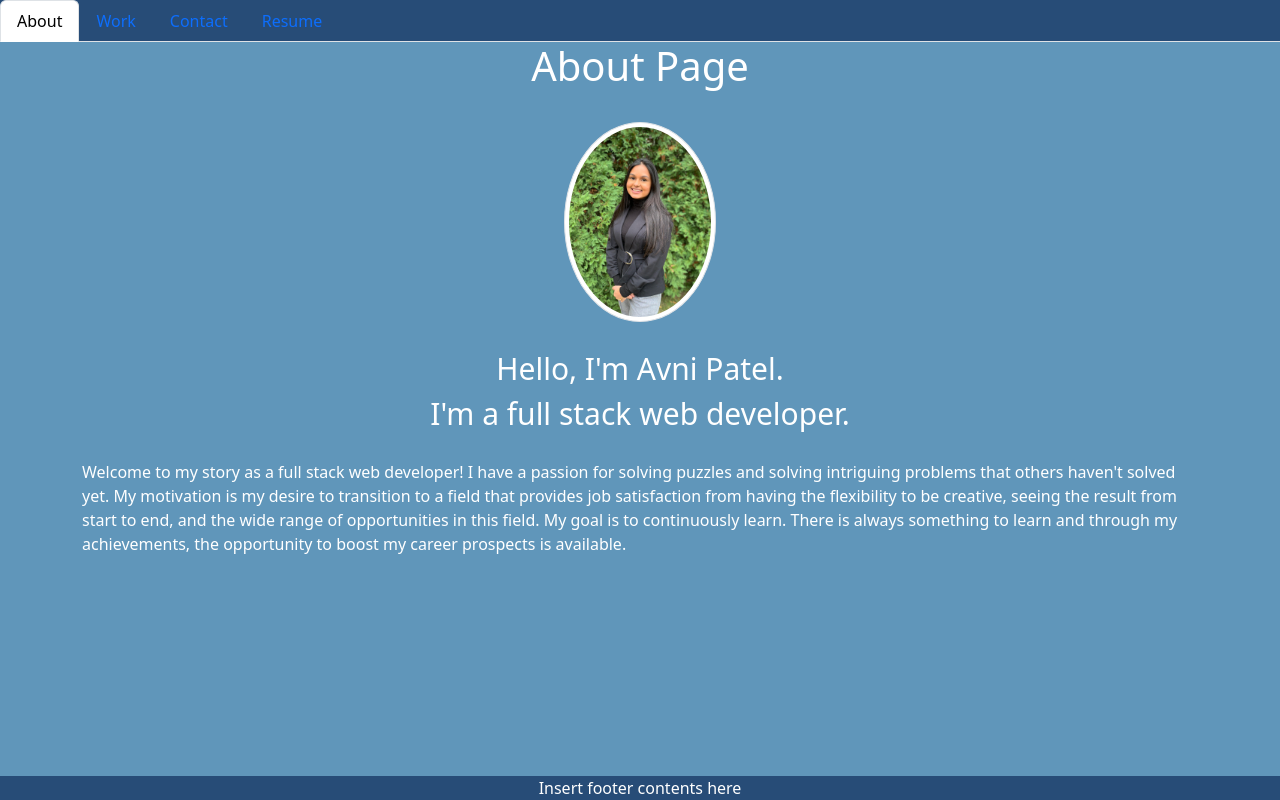
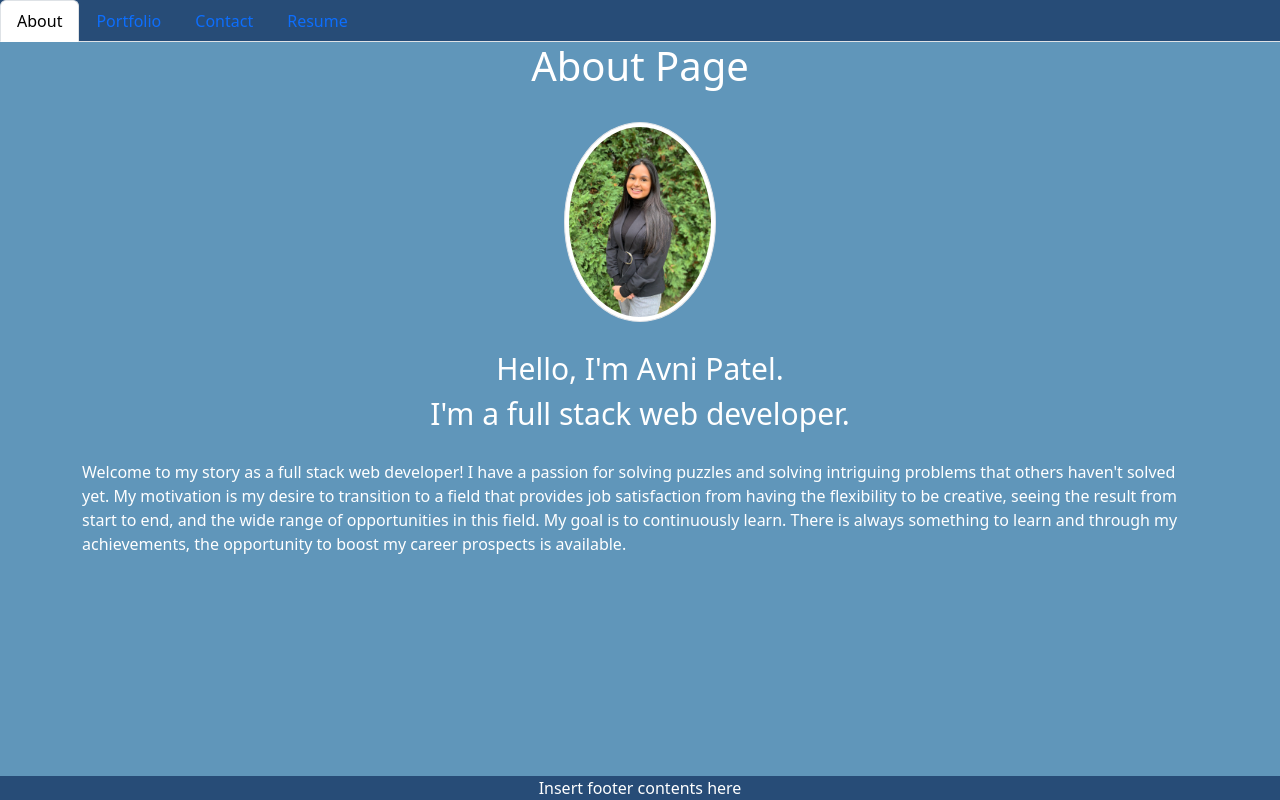
Before and after one commit to avni0000patel/React-Portfolio, a React (Create React App) app: page / in a window 1280 px wide. Built offline with nearby package versions, Linux system fonts and the light colour scheme.

Commit message:
change work to portfolio

```diff
--- a/src/components/Header.js
+++ b/src/components/Header.js
@@ -21,12 +21,12 @@ function NavTabs({ currentPage, handlePageChange }) {
                 </li>
                 <li className="nav-item">
                     <a
-                        href="#work"
-                        onClick={() => handlePageChange('Work')}
+                        href="#portfolio"
+                        onClick={() => handlePageChange('Portfolio')}
 
-                        className={currentPage === 'Work' ? 'nav-link active' : 'nav-link'}
+                        className={currentPage === 'Portfolio' ? 'nav-link active' : 'nav-link'}
                     >
-                        Work
+                        Portfolio
                     </a>
                 </li>
                 <li className="nav-item">
--- a/src/components/PortfolioContainer.js
+++ b/src/components/PortfolioContainer.js
@@ -2,7 +2,7 @@ import React, { useState } from 'react';
 import Header from './Header';
 import Footer from './Footer';
 import About from './pages/About';
-import Work from './pages/Work';
+import Portfolio from './pages/Portfolio';
 import Contact from './pages/Contact';
 import Resume from './pages/Resume'
 
@@ -21,8 +21,8 @@ export default function PortfolioContainer() {
         if (currentPage === 'About') {
             return <About />;
         }
-        if (currentPage === 'Work') {
-            return <Work />;
+        if (currentPage === 'Portfolio') {
+            return <Portfolio />;
         }
         if (currentPage === 'Contact') {
             return <Contact />;
--- a/src/components/pages/Contact.js
+++ b/src/components/pages/Contact.js
@@ -18,7 +18,7 @@ export default function Contact() {
 
     return (
         <section>
-            <div id="work">
+            <div id="portfolio">
                 <h1 class="text-center">Contact Page</h1>
                 <br />
             </div>
--- a/src/components/pages/Work.js
+++ b/src/components/pages/Portfolio.js
@@ -2,7 +2,7 @@ import React from 'react';
 
 import { Tabs, Tab } from 'react-bootstrap-tabs';
 
-import Portfolio from '../../assets/images/portfolio.png';
+import ProfessionalPortfolio from '../../assets/images/portfolio.png';
 import Wanderlist from '../../assets/images/wanderlist.png';
 import RigMatchMe from '../../assets/images/rig-match-me-screenshot.png';
 import Horiseon from '../../assets/images/challenge01.png'
@@ -17,7 +17,7 @@ import EmployeeTracker from '../../assets/images/employee-tracker.png';
 import ECommerceBackEnd from '../../assets/images/e-commerce-back-end-screenshot.png';
 import TechBlog from '../../assets/images/tech-blog-screenshot.png';
 
-export default function Work() {
+export default function Portfolio() {
     const styles = {
         card: {
             backgroundColor: '#6096ba',
@@ -35,11 +35,11 @@ export default function Work() {
     }
     return (
         <section>
-            <div id="work" class="work">
-                <h1 class="text-center">Work Page</h1>
+            <div id="portfolio" class="portfolio">
+                <h1 class="text-center">Portfolio Page</h1>
                 <br />
             </div>
-            <div class="work">
+            <div class="portfolio">
                 <div class="container">
                     <div class="row justify-center justify-content-around">
                         {/* Professional portfolio */}
@@ -80,7 +80,7 @@ export default function Work() {
                                     <Tab eventKey="project" title="Project" label="Project">
                                         <div style={styles.project}>
                                             <a style={styles.project} class="project" href="https://avni0000patel.github.io/Professional-Portfolio/">
-                                                <img style={styles.img} src={Portfolio}
+                                                <img style={styles.img} src={ProfessionalPortfolio}
                                                     alt="Professional Portfolio" />
                                             </a>
                                         </div>
```
